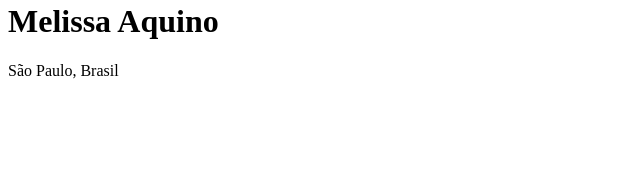
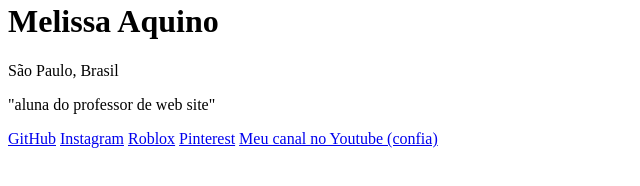
Before and after one commit to melissaaquino12A/meus-links, a plain HTML site: page index.html in a window 1280 px wide. Shown: the part 284-470 px from the top of the page, without its empty margins (0-640 px from the left). Drawn offline with Linux system fonts and the light colour scheme.

Commit message:
término do desenvolvimento do html

```diff
--- a/index.html
+++ b/index.html
@@ -10,6 +10,14 @@
         <img src="./WhatsApp Image 2024-03-03 at 13.54.37.jpg" alt="imagem do criador da pagina de links, Melissa Aquino">
         <h1>Melissa Aquino</h1>
         <p>São Paulo, Brasil</p>
+
+        <p>"aluna do professor de web site"</p>
+
+        <a href="https://github.com/melissaaquino12A">GitHub</a>
+        <a href="https://www.instagram.com/flower121151/?next=%2F">Instagram</a>
+        <a href="https://www.roblox.com/users/3967151494/profile">Roblox</a>
+        <a href="https://br.pinterest.com/Rip_Fl0wer/">Pinterest</a>
+        <a href="https://www.youtube.com/@PewDiePie">Meu canal no Youtube (confia)</a>
     </div>
 </body>
 </html>
```
